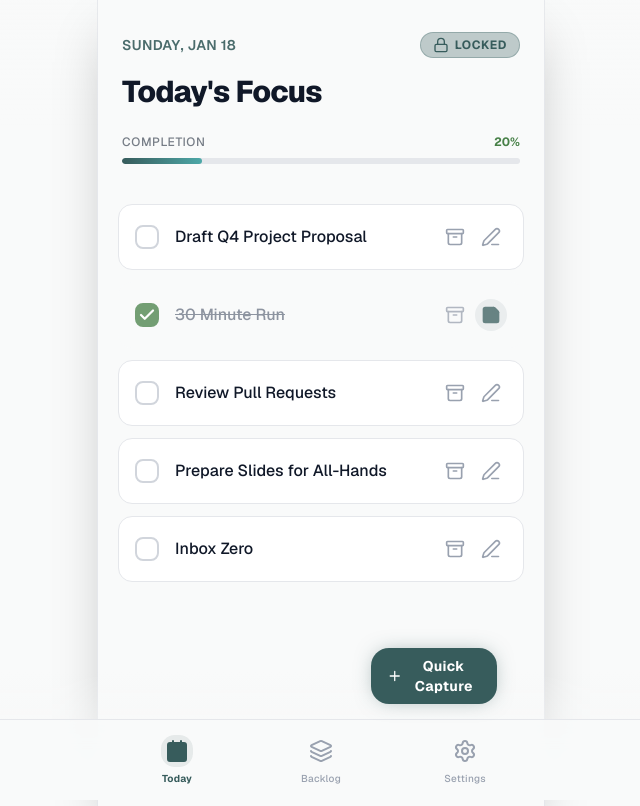
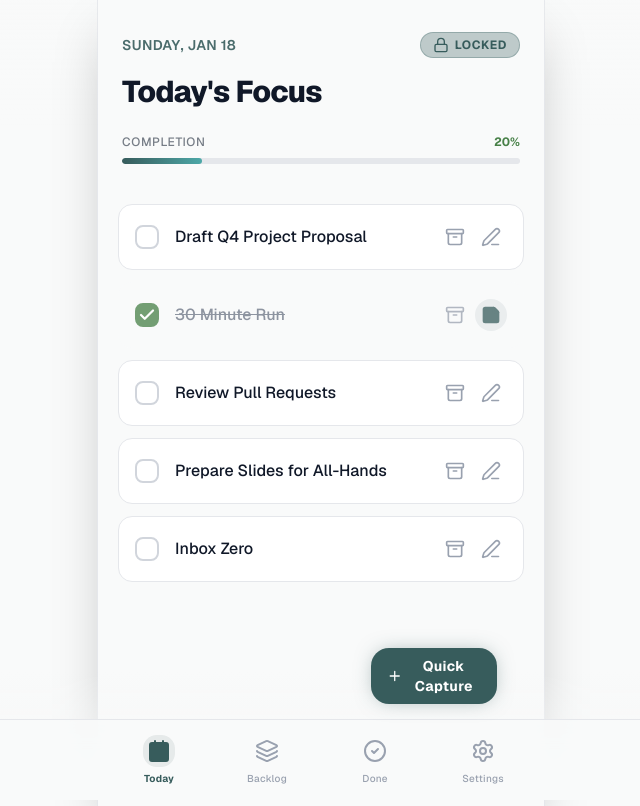
Before and after one commit to farajabien/dailylock, a Next.js app: page / in a window 1280 px wide. Shown: the whole page, without its empty margins (319-959 px from the left). Built offline with nearby package versions, Linux system fonts and the light colour scheme.

Commit message:
feat: Introduce a dedicated 'Completed' screen, refactor app shell for tab-based navigation, and enhance task management with sorting and editing.

```diff
--- a/app/page.tsx
+++ b/app/page.tsx
@@ -1,25 +1,7 @@
-"use client";
-
-import { useLockedStore } from "@/store/useLockedStore";
-import { LockedTodayScreen } from "@/components/screens/LockedTodayScreen";
-import { BacklogScreen } from "@/components/screens/BacklogScreen";
-import { EveningRitualScreen } from "@/components/screens/EveningRitualScreen";
-import { SettingsScreen } from "@/components/screens/SettingsScreen";
+import { LockedAppShell } from "@/components/LockedAppShell";
 
 export default function Home() {
-  const activeTab = useLockedStore((state) => state.activeTab);
-
-  if (activeTab === 'settings') {
-    return <SettingsScreen />;
-  }
-
-  if (activeTab === 'evening-ritual') {
-    return <EveningRitualScreen />;
-  }
-
-  if (activeTab === 'backlog') {
-    return <BacklogScreen />;
-  }
-
-  return <LockedTodayScreen />;
+  return (
+    <LockedAppShell />
+  );
 }
--- /dev/null
+++ b/components/LockedAppShell.tsx
@@ -0,0 +1,41 @@
+"use client";
+
+import React, { useEffect, useState } from 'react';
+import { useLockedStore } from "@/store/useLockedStore";
+import { LockedTodayScreen } from "@/components/screens/LockedTodayScreen";
+import { BacklogScreen } from "@/components/screens/BacklogScreen";
+import { EveningRitualScreen } from "@/components/screens/EveningRitualScreen";
+import { CompletedScreen } from "@/components/screens/CompletedScreen";
+import { SettingsScreen } from "@/components/screens/SettingsScreen";
+
+export const LockedAppShell: React.FC = () => {
+  const activeTab = useLockedStore((state) => state.activeTab);
+  const [isClient, setIsClient] = useState(false);
+
+  // Prevent hydration mismatch by only rendering after mount
+  useEffect(() => {
+    setIsClient(true);
+  }, []);
+
+  if (!isClient) {
+    return null; // or a loading spinner / skeleton matching the locked screen
+  }
+
+  if (activeTab === 'settings') {
+    return <SettingsScreen />;
+  }
+
+  if (activeTab === 'evening-ritual') {
+    return <EveningRitualScreen />;
+  }
+
+  if (activeTab === 'backlog') {
+    return <BacklogScreen />;
+  }
+
+  if (activeTab === 'completed') {
+    return <CompletedScreen />;
+  }
+
+  return <LockedTodayScreen />;
+};
--- a/components/screens/BacklogScreen.tsx
+++ b/components/screens/BacklogScreen.tsx
@@ -11,8 +11,10 @@ export const BacklogScreen: React.FC = () => {
   const [inputValue, setInputValue] = React.useState('');
   const [editingTaskId, setEditingTaskId] = React.useState<string | null>(null);
 
-  // Filter only backlog tasks
-  const backlogTasks = tasks.filter(t => t.isBacklog);
+  // Filter only backlog tasks and sort by recency (newest first)
+  const backlogTasks = tasks
+    .filter(t => t.isBacklog)
+    .sort((a, b) => (b.createdAt || 0) - (a.createdAt || 0));
 
   const handleKeyDown = (e: React.KeyboardEvent<HTMLInputElement>) => {
     if (e.key === 'Enter' && inputValue.trim()) {
--- /dev/null
+++ b/components/screens/CompletedScreen.tsx
@@ -0,0 +1,81 @@
+import React from 'react';
+import { CheckCircle2, History } from 'lucide-react';
+import { useLockedStore } from '@/store/useLockedStore';
+import { BottomNav } from '@/components/ui-custom/BottomNav';
+import { cn } from '@/lib/utils';
+
+export const CompletedScreen: React.FC = () => {
+  const { tasks } = useLockedStore();
+
+  // Filter completions and sort by completedAt desc
+  const completedTasks = tasks
+    .filter(t => t.completed)
+    .sort((a, b) => (b.completedAt || 0) - (a.completedAt || 0));
+
+  const formatDate = (timestamp?: number) => {
+    if (!timestamp) return '';
+    return new Date(timestamp).toLocaleDateString('en-US', {
+      month: 'short',
+      day: 'numeric',
+      hour: 'numeric',
+      minute: '2-digit'
+    });
+  };
+
+  return (
+    <div className="bg-locked-background-light dark:bg-locked-background-dark font-display text-gray-900 dark:text-white antialiased overflow-hidden h-screen flex flex-col items-center">
+      {/* Mobile Container */}
+      <div className="relative flex flex-col w-full max-w-md h-full bg-locked-background-light dark:bg-locked-background-dark shadow-2xl overflow-hidden border-x border-transparent dark:border-[#2a2d33]">
+
+        {/* Header Section */}
+        <header className="flex-none px-6 pt-12 pb-4 z-10 bg-locked-background-light/90 dark:bg-locked-background-dark/95 backdrop-blur-md sticky top-0 transition-all">
+          <div className="flex items-start justify-between mb-2">
+            <div>
+              <h1 className="text-3xl font-extrabold tracking-tight text-gray-900 dark:text-gray-100">Completed</h1>
+              <p className="text-sm font-medium text-gray-500 dark:text-gray-400 mt-1 flex items-center gap-2">
+                <CheckCircle2 className="h-4 w-4 text-locked-success-muted" />
+                {completedTasks.length} tasks finished
+              </p>
+            </div>
+          </div>
+        </header>
+
+        {/* Main Content: Scrollable List */}
+        <main className="flex-1 overflow-y-auto no-scrollbar px-4 pt-2 pb-32 space-y-3">
+          {completedTasks.length === 0 ? (
+            <div className="flex flex-col items-center justify-center h-64 text-center opacity-40">
+              <History className="h-12 w-12 mb-4" />
+              <p className="font-medium">No completed tasks yet.</p>
+            </div>
+          ) : (
+            completedTasks.map((task) => (
+              <div
+                key={task.id}
+                className="group relative p-4 rounded-2xl bg-white dark:bg-[#1a1c1e] border border-gray-100 dark:border-[#2a2d33] transition-all hover:border-locked-primary/20"
+              >
+                <div className="flex items-start gap-3 opacity-60">
+                   <div className="flex-shrink-0 mt-0.5">
+                     <CheckCircle2 className="h-5 w-5 text-locked-success-muted" />
+                   </div>
+                   <div className="flex-1 min-w-0">
+                     <p className="text-base font-medium line-through text-gray-500 dark:text-gray-400 truncate group-hover:whitespace-normal group-hover:break-words">
+                       {task.text}
+                     </p>
+                     <p className="text-xs text-gray-400 mt-1">
+                       Completed {formatDate(task.completedAt)}
+                     </p>
+                   </div>
+                </div>
+              </div>
+            ))
+          )}
+        </main>
+
+        {/* Content Fade */}
+        <div className="absolute bottom-20 left-0 right-0 h-24 bg-gradient-to-t from-locked-background-light dark:from-locked-background-dark to-transparent pointer-events-none"></div>
+
+      </div>
+      <BottomNav />
+    </div>
+  );
+};
--- a/components/ui-custom/BottomNav.tsx
+++ b/components/ui-custom/BottomNav.tsx
@@ -1,5 +1,5 @@
 import React from 'react';
-import { Calendar, Layers, Settings } from 'lucide-react';
+import { Calendar, Layers, Settings, CheckCircle2 } from 'lucide-react';
 import { cn } from '@/lib/utils';
 import { useLockedStore } from '@/store/useLockedStore';
 
@@ -43,7 +43,26 @@ export const BottomNav: React.FC = () => {
           <span className="text-[10px] font-medium tracking-wide">Backlog</span>
         </button>
 
-        {/* Settings Tab */}
+
+
+        {/* Completed Tab */}
+        <button
+          onClick={() => setActiveTab('completed')}
+          className={cn(
+            "flex flex-col items-center justify-center w-full h-full gap-1 transition-colors group",
+            activeTab === 'completed' ? "text-locked-primary" : "text-gray-400 dark:text-gray-500 hover:text-gray-600 dark:hover:text-gray-300"
+          )}
+        >
+          <div className={cn(
+            "relative p-1 rounded-xl transition-colors",
+            activeTab === 'completed' ? "bg-locked-primary/10 group-hover:bg-locked-primary/20" : ""
+          )}>
+            <CheckCircle2 className="h-6 w-6" />
+          </div>
+          <span className="text-[10px] font-medium tracking-wide">Done</span>
+        </button>
+
+         {/* Settings Tab */}
         <button
           onClick={() => setActiveTab('settings')}
           className={cn(
--- a/components/ui-custom/QuickCaptureSheet.tsx
+++ b/components/ui-custom/QuickCaptureSheet.tsx
@@ -25,9 +25,9 @@ export const QuickCaptureSheet: React.FC = () => {
     e?.preventDefault();
     if (!text.trim()) return;
 
-
+    // Default to backlog (isBacklog = true by default in store now)
     addTask(text);
-    toast.success('Task added to Today.');
+    toast.success('Task added to Backlog');
     setText('');
     setIsOpen(false);
   };
--- a/store/useLockedStore.ts
+++ b/store/useLockedStore.ts
@@ -11,12 +11,14 @@ export interface Task {
   isBacklog?: boolean;
   isTomorrow?: boolean;
   category?: Category;
+  createdAt: number;
+  completedAt?: number;
 }
 
 interface LockedState {
   tasks: Task[];
   isLocked: boolean;
-  activeTab: 'today' | 'backlog' | 'settings' | 'evening-ritual';
+  activeTab: 'today' | 'backlog' | 'settings' | 'evening-ritual' | 'completed';
 
   // Actions
   addTask: (text: string, isBacklog?: boolean) => void;
@@ -32,7 +34,7 @@ interface LockedState {
   lockTomorrow: () => void; // Confirms tomorrow's list as today's new active list
 
   setLocked: (isLocked: boolean) => void;
-  setActiveTab: (tab: 'today' | 'backlog' | 'settings' | 'evening-ritual') => void;
+  setActiveTab: (tab: 'today' | 'backlog' | 'settings' | 'evening-ritual' | 'completed') => void;
   clearAllTasks: () => void;
 }
 
@@ -41,28 +43,28 @@ export const useLockedStore = create<LockedState>()(
     (set) => ({
       tasks: [
         // Today's Tasks
-        { id: '1', text: 'Draft Q4 Project Proposal', completed: false, hasNote: false },
-        { id: '2', text: '30 Minute Run', completed: true, hasNote: true },
-        { id: '3', text: 'Review Pull Requests', completed: false, hasNote: false },
-        { id: '4', text: 'Prepare Slides for All-Hands', completed: false, hasNote: false },
-        { id: '5', text: 'Inbox Zero', completed: false, hasNote: false },
+        { id: '1', text: 'Draft Q4 Project Proposal', completed: false, hasNote: false, createdAt: Date.now() - 100000 },
+        { id: '2', text: '30 Minute Run', completed: true, hasNote: true, createdAt: Date.now() - 90000, completedAt: Date.now() - 5000 },
+        { id: '3', text: 'Review Pull Requests', completed: false, hasNote: false, createdAt: Date.now() - 80000 },
+        { id: '4', text: 'Prepare Slides for All-Hands', completed: false, hasNote: false, createdAt: Date.now() - 70000 },
+        { id: '5', text: 'Inbox Zero', completed: false, hasNote: false, createdAt: Date.now() - 60000 },
 
         // Backlog Tasks
-        { id: '6', text: 'Draft Q3 Report for Nexus', completed: false, isBacklog: true, category: 'Client' },
-        { id: '7', text: 'Call Insurance Company', completed: false, isBacklog: true, category: 'Personal' },
-        { id: '8', text: 'Update server configs', completed: false, isBacklog: true, category: 'Ops' },
-        { id: '9', text: 'Buy groceries for weekend', completed: false, isBacklog: true, category: 'Personal' },
-        { id: '10', text: 'Renew domain name', completed: false, isBacklog: true, category: 'Urgent' },
-        { id: '11', text: 'Feedback on design mockups', completed: false, isBacklog: true, category: 'Client' },
-        { id: '12', text: 'Quarterly tax prep', completed: false, isBacklog: true, category: 'Ops' },
+        { id: '6', text: 'Draft Q3 Report for Nexus', completed: false, isBacklog: true, category: 'Client', createdAt: Date.now() - 50000 },
+        { id: '7', text: 'Call Insurance Company', completed: false, isBacklog: true, category: 'Personal', createdAt: Date.now() - 40000 },
+        { id: '8', text: 'Update server configs', completed: false, isBacklog: true, category: 'Ops', createdAt: Date.now() - 30000 },
+        { id: '9', text: 'Buy groceries for weekend', completed: false, isBacklog: true, category: 'Personal', createdAt: Date.now() - 20000 },
+        { id: '10', text: 'Renew domain name', completed: false, isBacklog: true, category: 'Urgent', createdAt: Date.now() - 10000 },
+        { id: '11', text: 'Feedback on design mockups', completed: false, isBacklog: true, category: 'Client', createdAt: Date.now() - 5000 },
+        { id: '12', text: 'Quarterly tax prep', completed: false, isBacklog: true, category: 'Ops', createdAt: Date.now() },
       ],
       isLocked: true,
       activeTab: 'today',
 
-      addTask: (text, isBacklog = false) => set((state) => ({
+      addTask: (text, isBacklog = true) => set((state) => ({
         tasks: [
+          { id: crypto.randomUUID(), text, completed: false, isBacklog, createdAt: Date.now() },
           ...state.tasks,
-          { id: crypto.randomUUID(), text, completed: false, isBacklog }
         ]
       })),
 
@@ -73,9 +75,17 @@ export const useLockedStore = create<LockedState>()(
       })),
 
       toggleTask: (id) => set((state) => ({
-        tasks: state.tasks.map((t) =>
-          t.id === id ? { ...t, completed: !t.completed } : t
-        )
+        tasks: state.tasks.map((t) => {
+          if (t.id === id) {
+            const newCompleted = !t.completed;
+            return {
+              ...t,
+              completed: newCompleted,
+              completedAt: newCompleted ? Date.now() : undefined
+            };
+          }
+          return t;
+        })
       })),
 
       deleteTask: (id) => set((state) => ({
```
Also changed, not shown: components/screens/LockedTodayScreen.tsx (+9 -2 lines).
